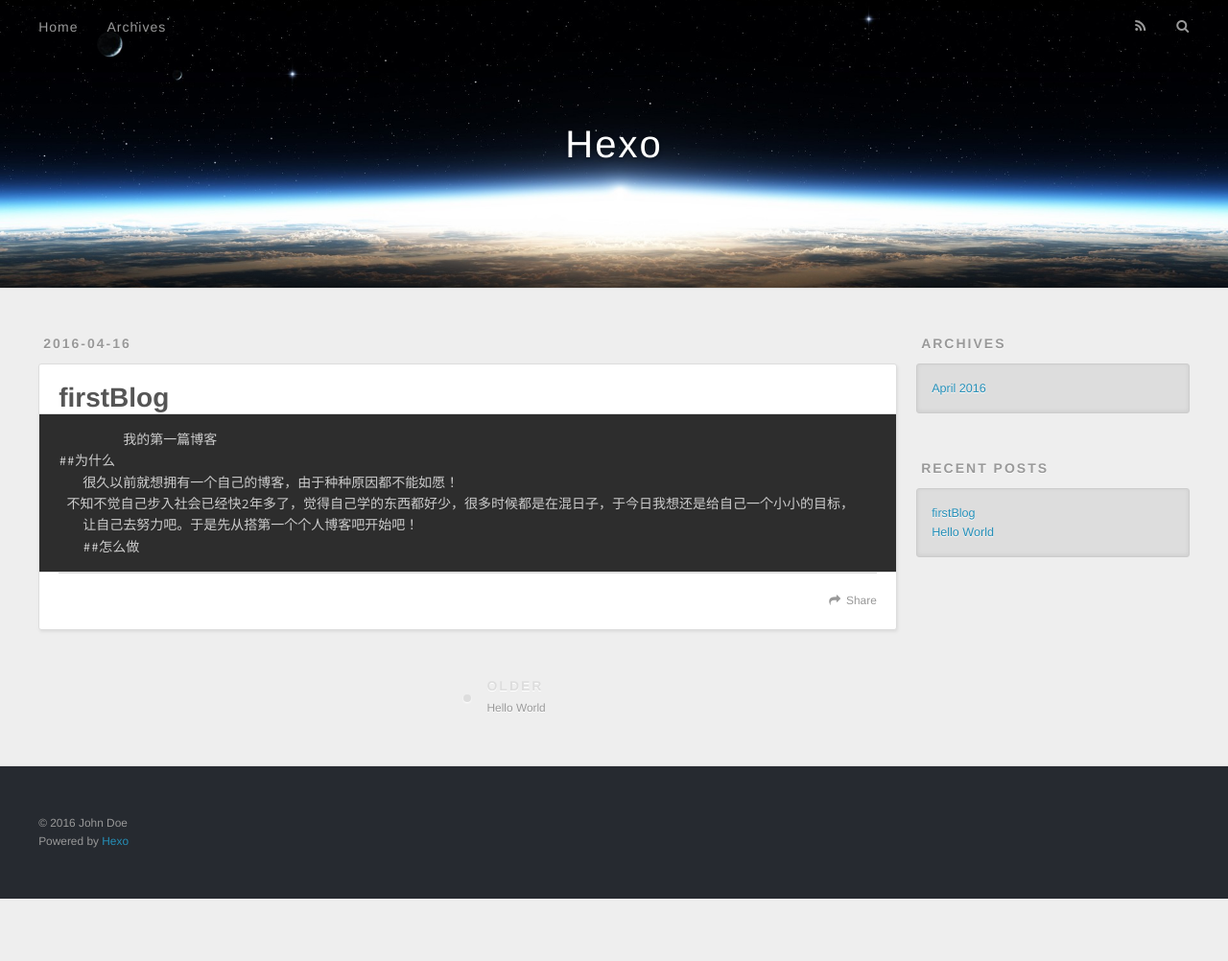
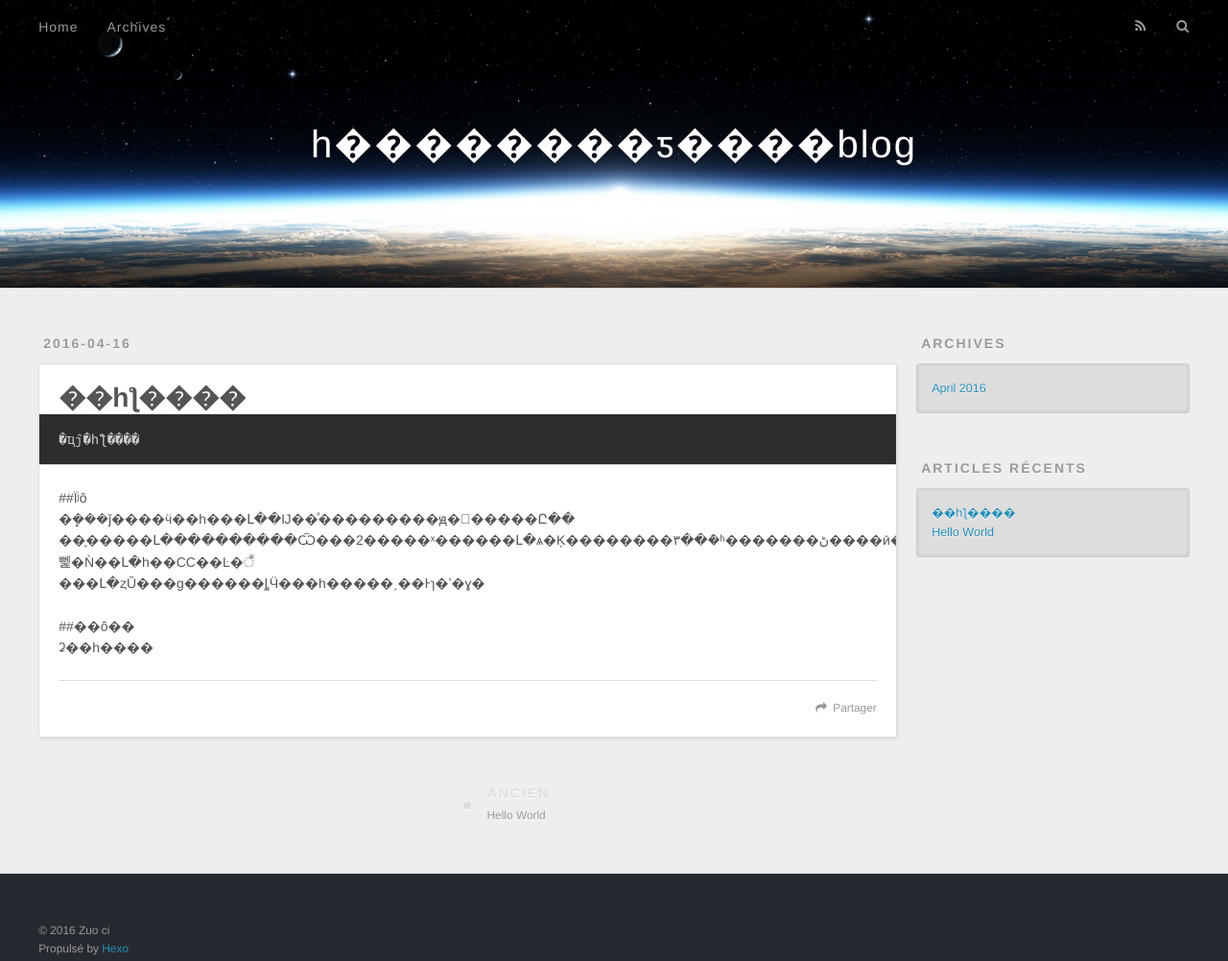
Before and after one commit to ysyyrps/ysyyrps.github.io, a plain HTML site: page 2016/04/16/firstBlog/index.html in a window 1280 px wide. Shown: the whole page at 96% size. Before the commit the page ends 937 px from the top, so only its background shows below. Drawn offline with nearby package versions, Linux system fonts and the light colour scheme.

Commit message:
Site updated: 2016-04-16 16:48:41

```diff
--- a/2016/04/16/firstBlog/index.html
+++ b/2016/04/16/firstBlog/index.html
@@ -3,35 +3,23 @@
 <head>
   <meta charset="utf-8">
 
-  <title>firstBlog | Hexo</title>
+  <title>��һƪ���� | һ��������ƽ����blog</title>
   <meta name="viewport" content="width=device-width, initial-scale=1, maximum-scale=1">
-  <meta name="description" content="我的第一篇博客
-##为什么
-   很久以前就想拥有一个自己的博客，由于种种原因都不能如愿！
- 不知不觉自己步入社会已经快2年多了，觉得自己学的东西都好少，很多时候都是在混日子，于今日我想还是给自己一个小小的目标，
-   让自己去努力吧。于是先从搭第一个个人博客吧开始吧！
-   ##怎么做">
+  <meta name="description" content="�ҵĵ�һƪ����
+##Ϊʲô   �ܾ���ǰ����ӵ��һ���Լ��Ĳ��ͣ���������ԭ�򶼲�����Ը��  ��֪�����Լ����������Ѿ���2�����ˣ������Լ�ѧ�Ķ��������٣��ܶ�ʱ�������ڻ����ӣ��ڽ������뻹�Ǹ��Լ�һ��СС��Ŀ�꣬  ���Լ�ȥŬ���ɡ������ȴӴ���һ�����˲��Ͱɿ�ʼ�ɣ�">
 <meta property="og:type" content="article">
-<meta property="og:title" content="firstBlog">
+<meta property="og:title" content="��һƪ����">
 <meta property="og:url" content="http://yoursite.com/2016/04/16/firstBlog/index.html">
-<meta property="og:site_name" content="Hexo">
-<meta property="og:description" content="我的第一篇博客
-##为什么
-   很久以前就想拥有一个自己的博客，由于种种原因都不能如愿！
- 不知不觉自己步入社会已经快2年多了，觉得自己学的东西都好少，很多时候都是在混日子，于今日我想还是给自己一个小小的目标，
-   让自己去努力吧。于是先从搭第一个个人博客吧开始吧！
-   ##怎么做">
-<meta property="og:updated_time" content="2016-04-16T07:48:31.359Z">
+<meta property="og:site_name" content="һ��������ƽ����blog">
+<meta property="og:description" content="�ҵĵ�һƪ����
+##Ϊʲô   �ܾ���ǰ����ӵ��һ���Լ��Ĳ��ͣ���������ԭ�򶼲�����Ը��  ��֪�����Լ����������Ѿ���2�����ˣ������Լ�ѧ�Ķ��������٣��ܶ�ʱ�������ڻ����ӣ��ڽ������뻹�Ǹ��Լ�һ��СС��Ŀ�꣬  ���Լ�ȥŬ���ɡ������ȴӴ���һ�����˲��Ͱɿ�ʼ�ɣ�">
+<meta property="og:updated_time" content="2016-04-16T08:46:52.362Z">
 <meta name="twitter:card" content="summary">
-<meta name="twitter:title" content="firstBlog">
-<meta name="twitter:description" content="我的第一篇博客
-##为什么
-   很久以前就想拥有一个自己的博客，由于种种原因都不能如愿！
- 不知不觉自己步入社会已经快2年多了，觉得自己学的东西都好少，很多时候都是在混日子，于今日我想还是给自己一个小小的目标，
-   让自己去努力吧。于是先从搭第一个个人博客吧开始吧！
-   ##怎么做">
+<meta name="twitter:title" content="��һƪ����">
+<meta name="twitter:description" content="�ҵĵ�һƪ����
+##Ϊʲô   �ܾ���ǰ����ӵ��һ���Լ��Ĳ��ͣ���������ԭ�򶼲�����Ը��  ��֪�����Լ����������Ѿ���2�����ˣ������Լ�ѧ�Ķ��������٣��ܶ�ʱ�������ڻ����ӣ��ڽ������뻹�Ǹ��Լ�һ��СС��Ŀ�꣬  ���Լ�ȥŬ���ɡ������ȴӴ���һ�����˲��Ͱɿ�ʼ�ɣ�">
 
-    <link rel="alternate" href="/atom.xml" title="Hexo" type="application/atom+xml">
+    <link rel="alternate" href="/atom.xml" title="һ��������ƽ����blog" type="application/atom+xml">
 
 
     <link rel="icon" href="/favicon.png">
@@ -52,7 +40,7 @@
   <div id="header-outer" class="outer">
     <div id="header-title" class="inner">
       <h1 id="logo-wrap">
-        <a href="/" id="logo">Hexo</a>
+        <a href="/" id="logo">һ��������ƽ����blog</a>
       </h1>
 
     </div>
@@ -67,9 +55,9 @@
       </nav>
       <nav id="sub-nav">
 
-          <a id="nav-rss-link" class="nav-icon" href="/atom.xml" title="RSS Feed"></a>
+          <a id="nav-rss-link" class="nav-icon" href="/atom.xml" title="Flux RSS"></a>
 
-        <a id="nav-search-btn" class="nav-icon" title="Search"></a>
+        <a id="nav-search-btn" class="nav-icon" title="Rechercher"></a>
       </nav>
       <div id="search-form-wrap">
         <form action="//google.com/search" method="get" accept-charset="UTF-8" class="search-form"><input type="search" name="q" results="0" class="search-form-input" placeholder="Search"><button type="submit" class="search-form-submit">&#xF002;</button><input type="hidden" name="sitesearch" value="http://yoursite.com"></form>
@@ -92,7 +80,7 @@
 
 
     <h1 class="article-title" itemprop="name">
-      firstBlog
+      ��һƪ����
     </h1>
 
 
@@ -100,17 +88,14 @@
 
     <div class="article-entry" itemprop="articleBody">
 
-        <pre><code>        我的第一篇博客
-##为什么
-   很久以前就想拥有一个自己的博客，由于种种原因都不能如愿！
- 不知不觉自己步入社会已经快2年多了，觉得自己学的东西都好少，很多时候都是在混日子，于今日我想还是给自己一个小小的目标，
-   让自己去努力吧。于是先从搭第一个个人博客吧开始吧！
-   ##怎么做
-</code></pre>
+        <pre><code>�ҵĵ�һƪ����
+</code></pre><p>##Ϊʲô<br>   �ܾ���ǰ����ӵ��һ���Լ��Ĳ��ͣ���������ԭ�򶼲�����Ը��<br>  ��֪�����Լ����������Ѿ���2�����ˣ������Լ�ѧ�Ķ��������٣��ܶ�ʱ�������ڻ����ӣ��ڽ������뻹�Ǹ��Լ�һ��СС��Ŀ�꣬<br>  ���Լ�ȥŬ���ɡ������ȴӴ���һ�����˲��Ͱɿ�ʼ�ɣ�</p>
+<p>##��ô��<br>  ʡ��һ����</p>
+
 
     </div>
     <footer class="article-footer">
-      <a data-url="http://yoursite.com/2016/04/16/firstBlog/" data-id="cin2ueddl00013ov03d14vlwj" class="article-share-link">Share</a>
+      <a data-url="http://yoursite.com/2016/04/16/firstBlog/" data-id="cin2wh8ag00011cv065ckm1mp" class="article-share-link">Partager</a>
 
 
     </footer>
@@ -121,7 +106,7 @@
 
 
     <a href="/2016/04/16/hello-world/" id="article-nav-older" class="article-nav-link-wrap">
-      <strong class="article-nav-caption">Older</strong>
+      <strong class="article-nav-caption">Ancien</strong>
       <div class="article-nav-title">Hello World</div>
     </a>
 
@@ -154,12 +139,12 @@
 
 
   <div class="widget-wrap">
-    <h3 class="widget-title">Recent Posts</h3>
+    <h3 class="widget-title">Articles récents</h3>
     <div class="widget">
       <ul>
 
           <li>
-            <a href="/2016/04/16/firstBlog/">firstBlog</a>
+            <a href="/2016/04/16/firstBlog/">��һƪ����</a>
           </li>
 
           <li>
@@ -178,8 +163,8 @@
 
   <div class="outer">
     <div id="footer-info" class="inner">
-      &copy; 2016 John Doe<br>
-      Powered by <a href="http://hexo.io/" target="_blank">Hexo</a>
+      &copy; 2016 Zuo ci<br>
+      Propulsé by <a href="http://hexo.io/" target="_blank">Hexo</a>
     </div>
   </div>
 </footer>
```
Also changed, not shown: 2016/04/16/hello-world/index.html (+13 -13 lines), archives/2016/04/index.html (+13 -13 lines), archives/2016/index.html (+13 -13 lines), archives/index.html (+13 -13 lines), index.html (+19 -22 lines).
